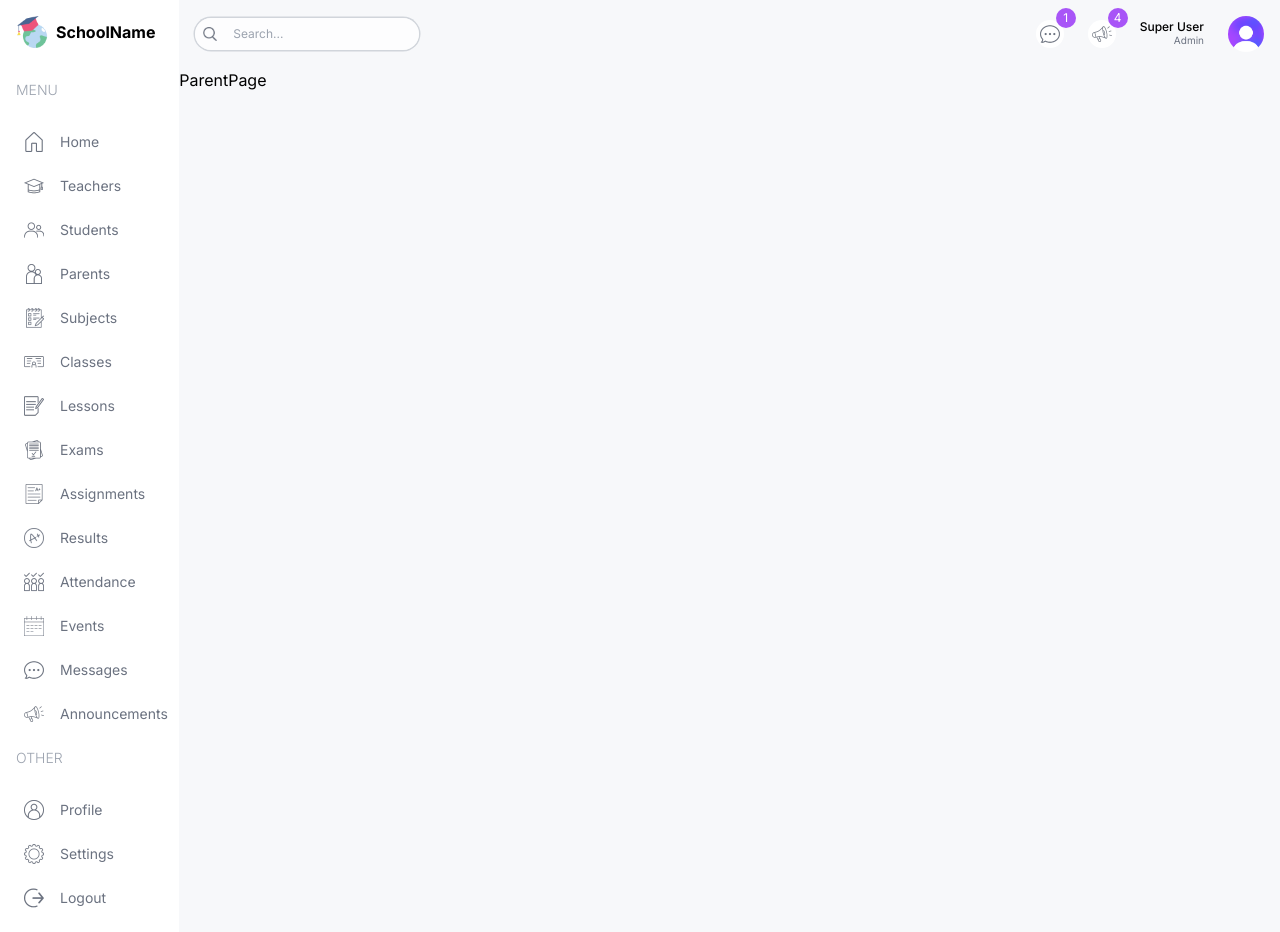
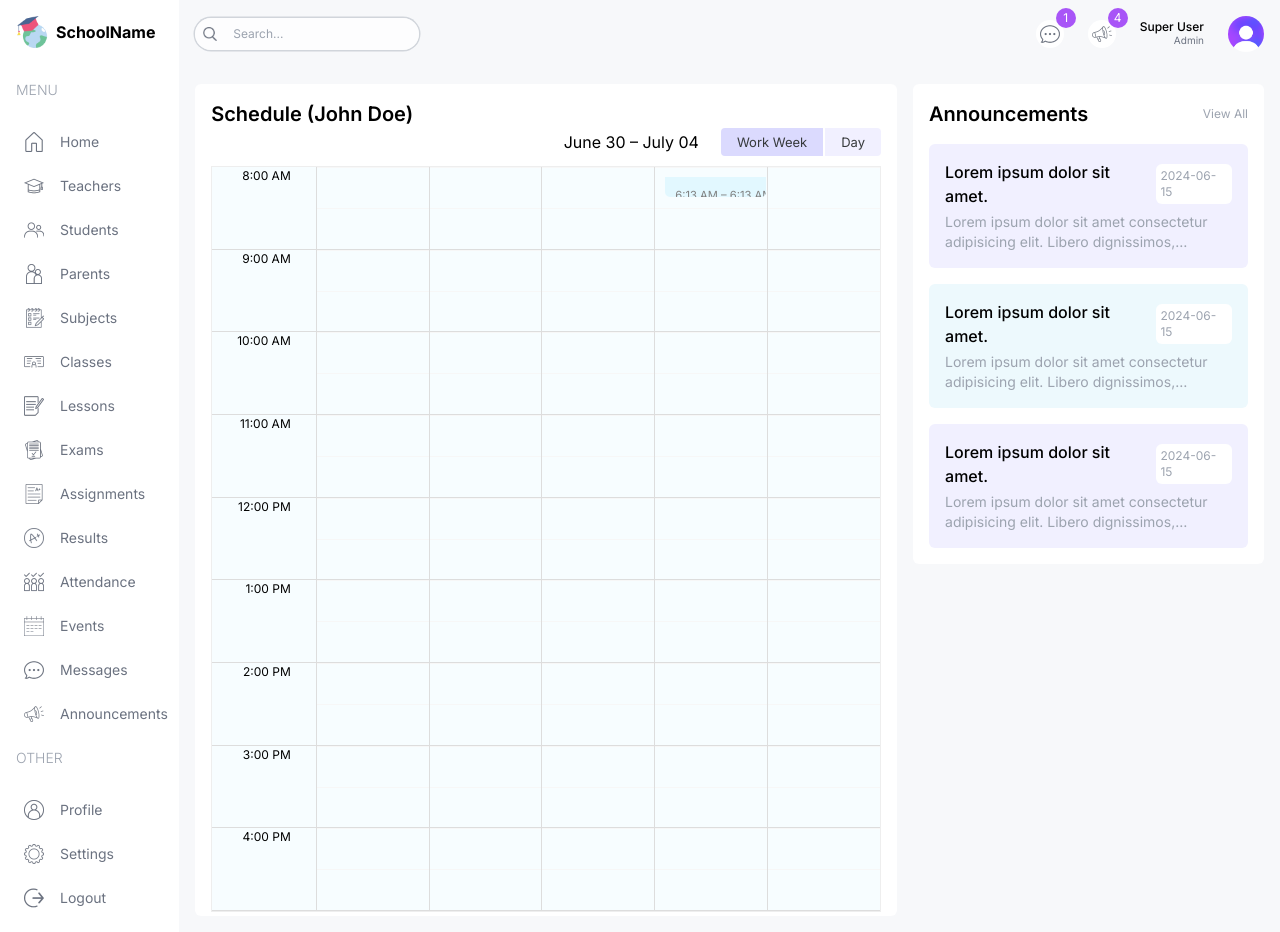
Before and after one commit to muhafs/school-management-system-101, a Next.js app: page /parent in a window 1280 px wide. Built offline with nearby package versions, Linux system fonts and the light colour scheme.

Commit message:
add parent page

```diff
--- a/src/app/(dashboard)/parent/page.tsx
+++ b/src/app/(dashboard)/parent/page.tsx
@@ -1,5 +1,23 @@
+import Announcement from '@/components/Announcement'
+import BigCalendar from '@/components/Calendar/BigCalendar'
+
 const ParentPage = () => {
-	return <div className="">ParentPage</div>
+	return (
+		<div className="flex flex-1 flex-col xl:flex-row p-4 gap-4">
+			{/* Left */}
+			<div className="w-full xl:w-2/3">
+				<div className="h-full bg-white p-4 rounded-md">
+					<h1 className="text-xl font-semibold">Schedule (John Doe)</h1>
+					<BigCalendar />
+				</div>
+			</div>
+
+			{/* Right */}
+			<div className="w-full xl:w-1/3 flex flex-col gap-8">
+				<Announcement />
+			</div>
+		</div>
+	)
 }
 
 export default ParentPage
```
